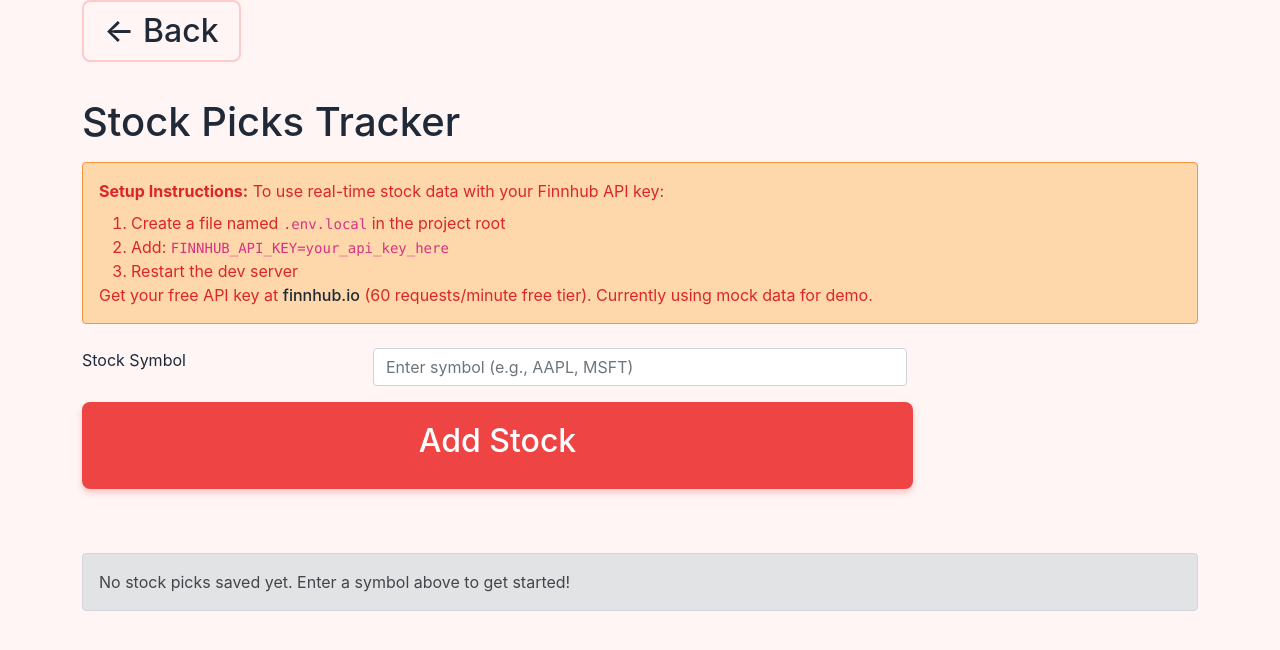
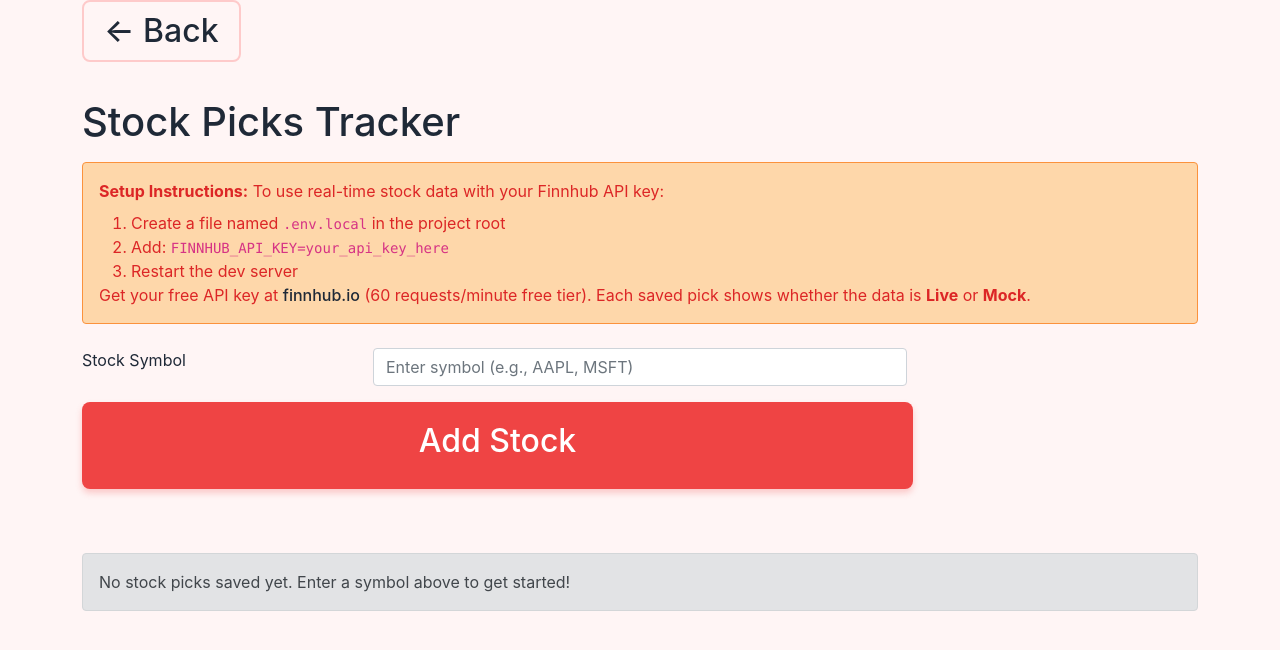
Before and after one commit to fernandozamoraj/nextjsplayground, a Next.js app: page /stockPicks in a window 1280 px wide. Shown: the top 650 px of the page. Built offline with nearby package versions, Linux system fonts and the light colour scheme.

Commit message:
added source to determine it the source is live or mock

```diff
--- a/pages/stockPicks.js
+++ b/pages/stockPicks.js
@@ -61,6 +61,16 @@ const StockPicks = () => {
         return new Date(isoString).toLocaleString();
     };
 
+    const getSourceLabel = (stock) => {
+        if (stock.isMock === true) {
+            return 'Mock';
+        }
+        if (stock.isMock === false) {
+            return 'Live';
+        }
+        return 'Unknown';
+    };
+
     return (
         <div>
             <div className="container">
@@ -75,7 +85,7 @@ const StockPicks = () => {
                         <li>Restart the dev server</li>
                     </ol>
                     Get your free API key at <a href="https://finnhub.io" target="_blank" rel="noreferrer">finnhub.io</a> (60 requests/minute free tier).
-                    Currently using mock data for demo.
+                    Each saved pick shows whether the data is <strong>Live</strong> or <strong>Mock</strong>.
                 </div>
 
                 <div className="row gx-5 form-group mt-4">
@@ -131,6 +141,7 @@ const StockPicks = () => {
                                             <th scope="col">12M High</th>
                                             <th scope="col">12M Low</th>
                                             <th scope="col">Last Updated</th>
+                                            <th scope="col">Source</th>
                                             <th scope="col">Action</th>
                                         </tr>
                                     </thead>
@@ -145,6 +156,11 @@ const StockPicks = () => {
                                                 <td>{getFormattedCurrency(stock.twelveMonthHigh)}</td>
                                                 <td>{getFormattedCurrency(stock.twelveMonthLow)}</td>
                                                 <td>{getFormattedDate(stock.lastUpdated)}</td>
+                                                <td>
+                                                    <span className={`badge ${getSourceLabel(stock) === 'Live' ? 'bg-success' : getSourceLabel(stock) === 'Mock' ? 'bg-warning text-dark' : 'bg-secondary'}`}>
+                                                        {getSourceLabel(stock)}
+                                                    </span>
+                                                </td>
                                                 <td>
                                                     <button
                                                         className="btn btn-sm btn-danger"
--- a/utils/services/stockPicksFunctions.js
+++ b/utils/services/stockPicksFunctions.js
@@ -36,7 +36,9 @@ const generateMockData = (symbol) => {
             threeMonthLow: mockData.low3m,
             twelveMonthHigh: mockData.high12m,
             twelveMonthLow: mockData.low12m,
-            lastUpdated: new Date().toISOString()
+            lastUpdated: new Date().toISOString(),
+            isMock: true,
+            dataSource: 'mock'
         };
     }
 
@@ -50,7 +52,9 @@ const generateMockData = (symbol) => {
         threeMonthLow: basePrice * 0.85,
         twelveMonthHigh: basePrice * 1.35,
         twelveMonthLow: basePrice * 0.65,
-        lastUpdated: new Date().toISOString()
+        lastUpdated: new Date().toISOString(),
+        isMock: true,
+        dataSource: 'mock'
     };
 };
 
@@ -82,7 +86,11 @@ export const fetchStockData = async (symbol) => {
         }
 
         const data = await response.json();
-        return data;
+        return {
+            ...data,
+            isMock: false,
+            dataSource: 'live'
+        };
 
     } catch (error) {
         console.log('Error fetching stock data - using mock data:', error.message);
```
